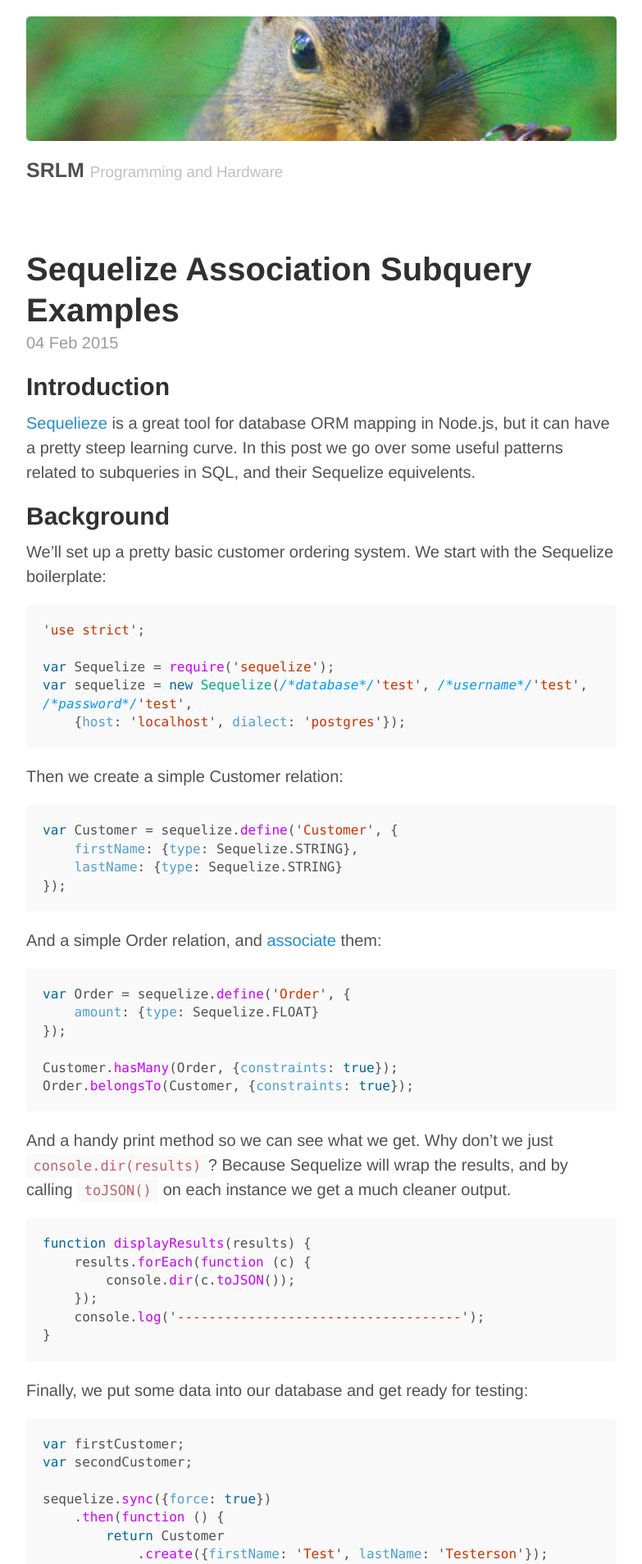
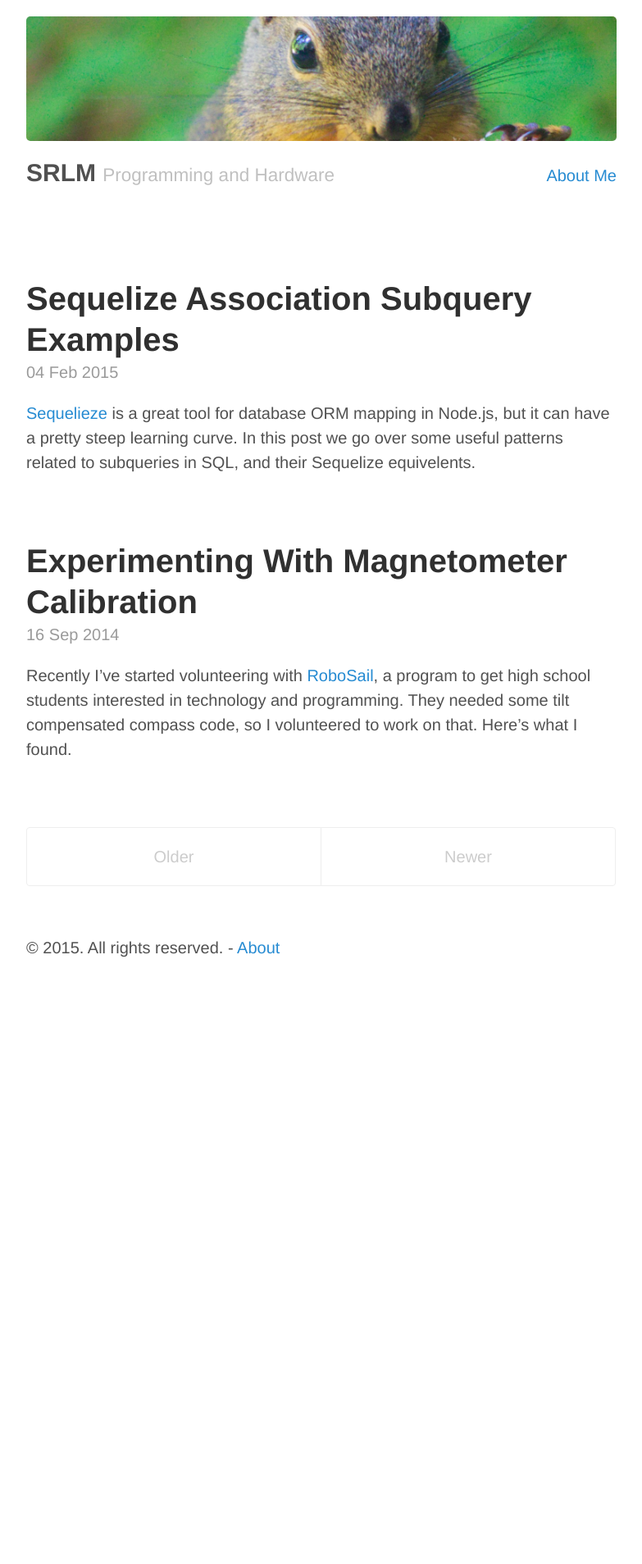
Before and after one commit to srlm-io/srlm.io, a Jekyll site: the page built from index.html, in a window 1280 px wide. Shown: the top 1908 px of the page at 82% size, without its empty margins (248-1031 px from the left). Built offline with Jekyll 4.4.1, drawn with Linux system fonts in a browser that asks for light colours; Markdown is read by kramdown in place of the engine named in the settings; the list of posts is cut into pages by our own code; after the commit the page ends 1191 px from its top, so only the background shows below that; some of the changed text lies outside the part shown.

Commit message:
Cleaned up the site, fleshed out the about page some.

```diff
--- a/_config.yml
+++ b/_config.yml
@@ -1,6 +1,6 @@
 # Dependencies
 markdown:         redcarpet
-pygments:         true
+highlighter:      pygments
 
 # Permalinks
 permalink:        pretty
@@ -8,13 +8,13 @@
 # Setup
 title:            SRLM
 tagline:          'Programming and Hardware'
-url:              http://srlmproductions.com
-paginate:         1
+url:              http://srlm.io
+paginate:         4
 baseurl:          /
 author:
   name:           Cody Lewis
-  url:            https://github.com/srlmproductions.com
-  email:          srlm@srlmproductions.com
+  url:            https://github.com/srlmproductions
+  email:          srlm@srlm.io
 
 # Custom vars
 version:          1.0.0
--- a/_includes/head.html
+++ b/_includes/head.html
@@ -16,6 +16,7 @@
   <!-- CSS -->
   <link rel="stylesheet" href="{{ site.baseurl }}public/css/poole.css">
   <link rel="stylesheet" href="{{ site.baseurl }}public/css/syntax.css">
+  <link rel="stylesheet" href="{{ site.baseurl }}public/css/site.css">
 
   <!-- Icons -->
   <link rel="shortcut icon" href="{{ site.baseurl }}public/favicon.ico">
--- a/_layouts/default.html
+++ b/_layouts/default.html
@@ -7,10 +7,15 @@
 
     <div class="container content">
       <div class="masthead">
-        <h3 class="masthead-title">
-          <a href="{{ site.baseurl }}" title="Home"><img src="{{ site.baseurl }}public/avatar_banner_small.jpg"></img>{{ site.title }}</a>
-          <small>{{ site.tagline }}</small>
-        </h3>
+          <a href="{{ site.baseurl }}" title="Home"><img src="{{ site.baseurl }}public/avatar_banner_small.jpg"></img></a>
+          <div class="header">
+            <a href="{{ site.baseurl }}" title="Home">
+            <h2 class="masthead-title">{{ site.title }} <small>{{ site.tagline }}</small></h2>
+            </a>
+            <div class="nav">
+                <a href="{{ site.baseurl }}about" title="About">About Me</a>
+            </div>
+        </div>
       </div>
 
       {{ content }}
--- a/_posts/2015-02-04-sequelize-subqueries.md
+++ b/_posts/2015-02-04-sequelize-subqueries.md
@@ -2,8 +2,6 @@
 layout: post
 title: Sequelize Association Subquery Examples
 ---
-
-## Introduction
 
 [Sequelieze](http://sequelizejs.com/) is a great tool for database ORM mapping in Node.js, but it can have a pretty steep learning curve. In this post we go over some useful patterns related to subqueries in SQL, and their Sequelize equivelents.
 
--- a/about.md
+++ b/about.md
@@ -9,4 +9,38 @@
 
 You can find the old website here: [http://alumni.cs.ucr.edu/~lewisc/index.html](http://alumni.cs.ucr.edu/~lewisc/index.html)
 
-Have questions or want to get in contact? Email me at <srlm@srlmproductions.com>
+
+
+## My History
+
+### Red9
+
+[![](http://redninesensor.com/img/red9-logo.png)](http://redninesensor.com/)
+
+I currently work for Red9, a startup giving surfers the tools to quantify their surfing.
+
+### libpropeller
+
+[![](https://avatars1.githubusercontent.com/u/5284855?s=200)](https://github.com/libpropeller/libpropeller)
+
+Check out [libpropeller](https://github.com/libpropeller/libpropeller) for an open source, lean and efficient C++ library optimized for the Parallax Propller.
+
+### B.S. Computer Science
+
+![](/public/images/UC_Riverside_seal_small.png)
+
+I graduated in 2012 with a degree in computer science from the University of California, Riverside. Besides classwork at UCR, I spent a year as Vice Chair of the IEEE student branch, and three years as a Resident Advisor for an engineering residence hall.
+
+
+## Related Accounts
+
+I avoid most social media, but there's a few technical sites that I like to hang around on:
+
+[GitHub](https://github.com/srlmproductions) |
+[Stack Exchange](http://stackexchange.com/users/2927173/srlm) |
+[Parallax Forums](http://forums.parallax.com/member.php/53784-SRLM)
+
+
+## Contact
+
+Have questions or want to get in contact? Email me at <{{ site.author.email }}>
--- a/atom.xml
+++ b/atom.xml
@@ -1,5 +1,5 @@
 ---
-layout: nil
+layout: null
 ---
 
 <?xml version="1.0" encoding="utf-8"?>
--- a/index.html
+++ b/index.html
@@ -14,7 +14,7 @@
 
     <span class="post-date">{{ post.date | date_to_string }}</span>
 
-    {{ post.content }}
+    {{ post.excerpt }}
   </div>
   {% endfor %}
 </div>
--- /dev/null
+++ b/public/css/site.css
@@ -0,0 +1,38 @@
+/* Copied from http://jsfiddle.net/skip405/NfeVh/4/ */
+
+.header {
+    text-align: justify;
+
+     /* IE special */
+    width: 100%;
+    -ms-text-justify: distribute-all-lines;
+    text-justify: distribute-all-lines;
+}
+ .header:after{
+    content: '';
+    display: inline-block;
+    width: 100%;
+    height: 0;
+    font-size:0;
+    line-height:0;
+}
+
+h1,h2,h3,h4,h5 {
+    display: inline-block;
+    margin-top: 0.321em;
+
+    /* ie 7*/
+    *display: inline;
+    *zoom: 1;
+    *text-align: left;
+}
+
+.nav {
+    display: inline-block;
+    vertical-align: baseline;
+
+    /* ie 7*/
+    *display: inline;
+    *zoom:1;
+    *text-align: right;
+}
```
Also changed, not shown: public/images/UC_Riverside_seal_small.png (added).
